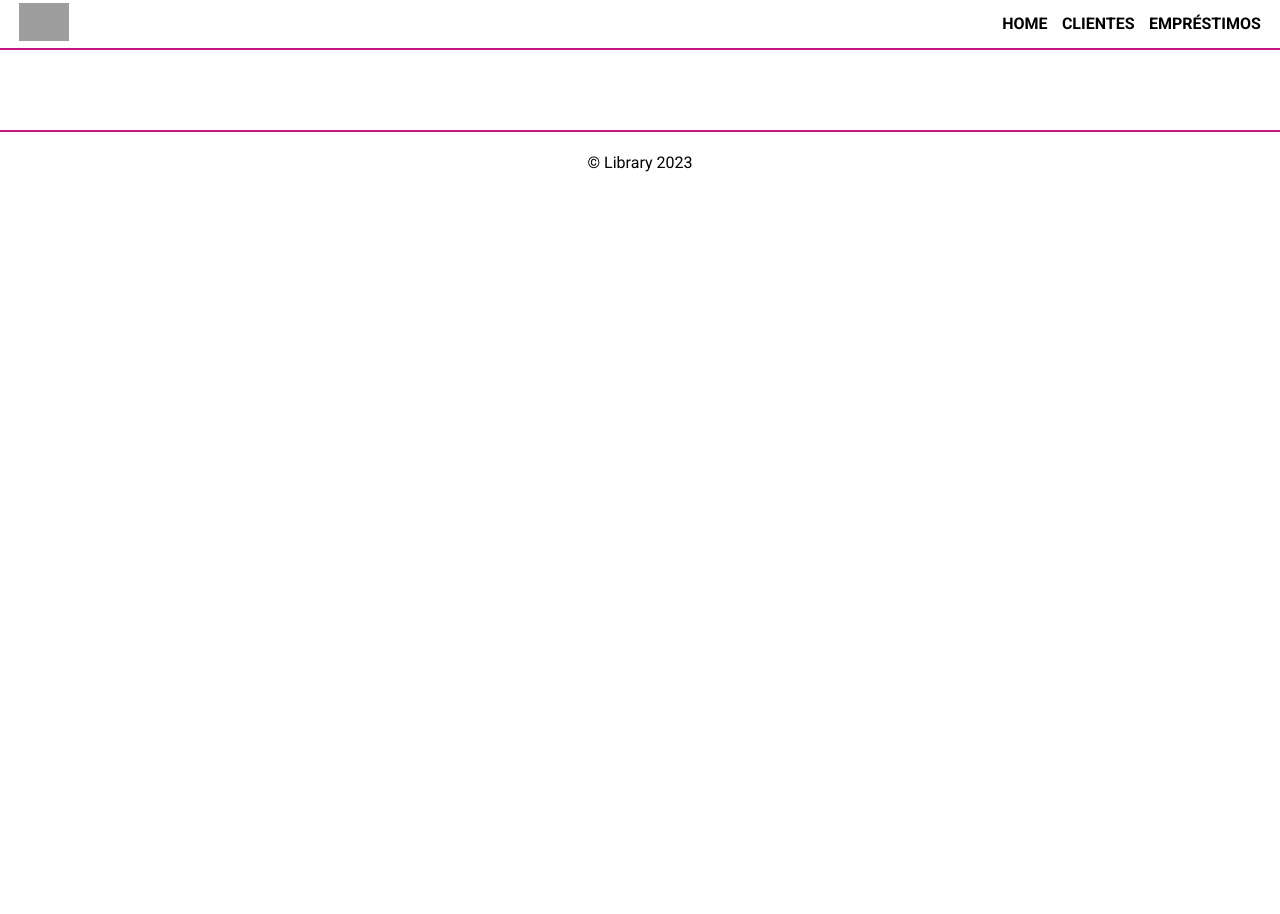
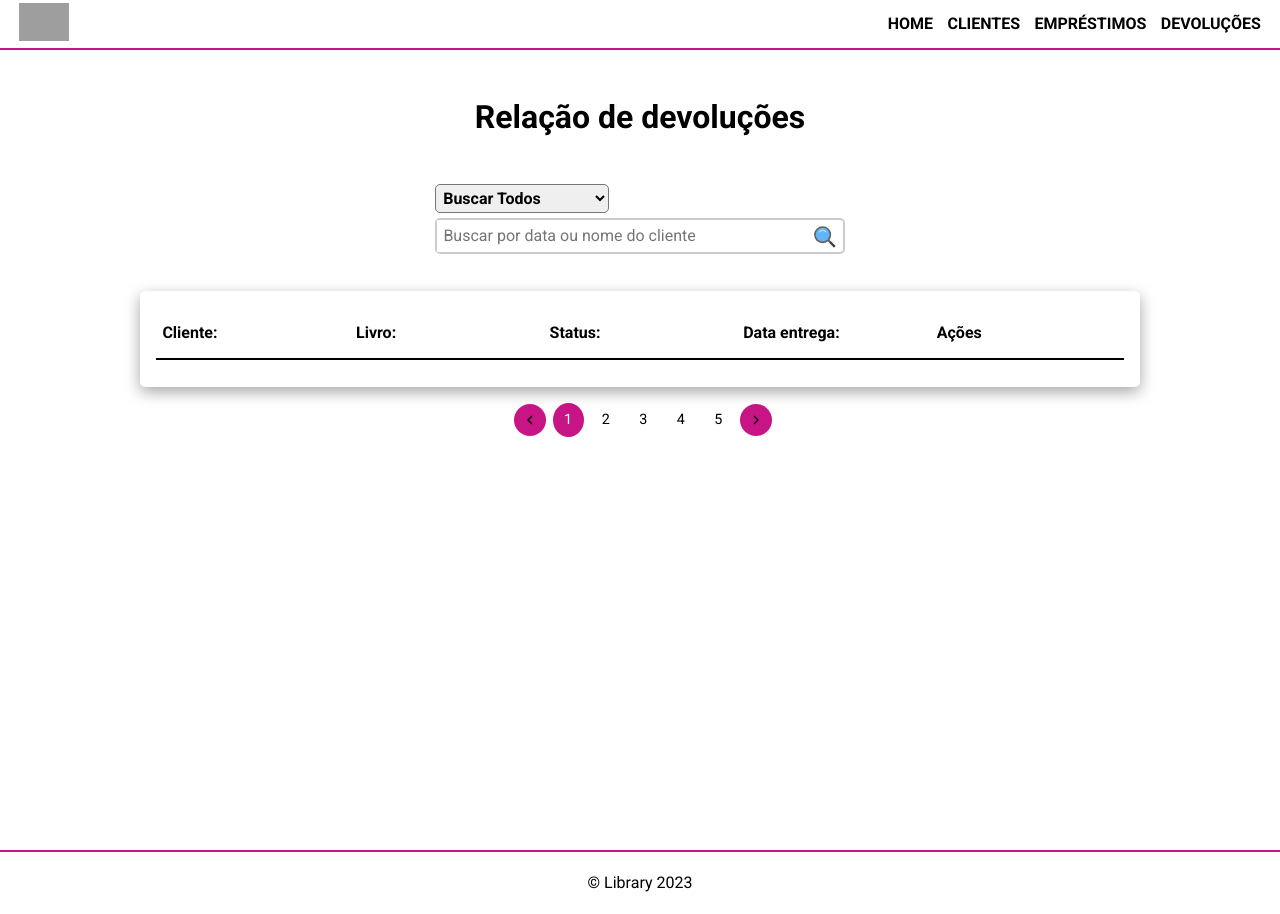
Before and after one commit to JailtonAraujo/project-library, a React (Create React App) app in the folder frontend/my-app/: page /checkout in a window 1280 px wide. Before the commit the page ends 800 px from the top, so only its background shows below. Built offline with nearby package versions, Linux system fonts and the light colour scheme; grey boxes are pictures that could not be loaded.

Commit message:
Inicializando metodos de busca para checkouts

```diff
--- a/frontend/my-app/src/App.tsx
+++ b/frontend/my-app/src/App.tsx
@@ -14,6 +14,7 @@ import AddCustomer from './pages/Customer/AddCustomer/AddCustomer';
 import UpdateCustomer from './pages/UpdateCustomer/UpdateCustomer';
 import NewCheckIn from './pages/CheckIn/NewCheckIn/NewCheckIn';
 import CheckInList from './pages/CheckIn/CheckInList/CheckInList';
+import CheckOutList from './pages/CheckOut/CheckOutList/CheckOutList';
 
 //hooks
 import { ToastContainer } from './hooks/useToast';
@@ -42,6 +43,7 @@ function App() {
             <Route path='/customers/update/:id' element={<UpdateCustomer/>} />
 
             <Route path='/checkin' element={<CheckInList/>} />
+            <Route path='/checkout' element={<CheckOutList/>} />
 
         </Routes>
         <Footer/>
--- a/frontend/my-app/src/components/Navbar/Navbar.tsx
+++ b/frontend/my-app/src/components/Navbar/Navbar.tsx
@@ -14,6 +14,7 @@ const NavBar = () =>{
                     <li><NavLink to='/'>HOME</NavLink></li>
                     <li><NavLink to='/customers'>CLIENTES</NavLink></li>
                     <li><NavLink to='/checkin'>EMPRÉSTIMOS</NavLink></li>
+                    <li><NavLink to='/checkout'>DEVOLUÇÕES</NavLink></li>
                 </ul>
             </div>
         </div>
--- /dev/null
+++ b/frontend/my-app/src/pages/CheckOut/CheckOutList/CheckOutList.module.css
@@ -0,0 +1,118 @@
+.content_list{
+    width: 100%;
+    display: flex;
+    flex-direction: column;
+    align-items: center;
+}
+
+.title{
+    padding: 3em 0em 3em 0em;
+}
+
+.checkout_tbl{
+    width: 1000px;
+    box-shadow: rgba(0, 0, 0, 0.35) 0px 5px 15px;
+    border-radius: 5px;
+    padding: 1em;
+    margin-top: 0.3em;
+}
+
+.header_tbl{
+    display: flex;
+    justify-content: space-between;
+    border-bottom: 2px solid #000;
+    margin-bottom:0.7em ;
+    padding: 1em 0em 1em 0em;
+}
+.header_tbl span{
+    font-weight: bold;
+}
+
+.row_tbl{
+    display: flex;
+    justify-content: space-between;
+    border-bottom: 1px solid #CCC;
+    padding: 0.7em 0em 0.7em 0em ;
+}
+
+.row_tbl span{
+    margin: 0em 0.3em 0em 0.3em;
+    font-weight: 400;
+}
+
+.pending{
+    color: yellow;
+}
+
+.late{
+    color: red;
+}
+
+.modal_content{
+    display: flex;
+    justify-content: space-between;
+    align-items: center;
+    padding-top: 1em;
+}
+
+.details_checkin{
+    width: 86%;
+    margin-right: 2em;
+}
+
+.book_info img{
+    width: 175px;
+}
+
+
+.search_container{
+
+}
+
+.search_container select{
+    border-radius: 5px;
+    padding: 0.2em;
+    outline: none;
+    font-size: 1em;
+    font-weight: bold;
+    margin-bottom: 0.3em;
+}
+
+.search_field{
+    border: 1px solid #CCC;
+    width: 410px;
+    margin-bottom: 2em;
+    position: relative;
+    border-radius: 5px;
+    border: 2px solid #CCC;
+    padding-right: 2.3em;
+}
+
+.search_field input{
+    border: none;
+    font-size: 1em;
+    padding: 0.4em 0.4em;
+    outline: none;
+    width: 100%;
+}
+
+.search_field button{
+    position: absolute;
+    font-size: 1.6em;
+    background: none;
+    margin: 0;
+    padding: 0em 0.2em;
+    top: 13%;
+    bottom: 49%;
+    right: 0;
+}
+
+
+.data_interval{
+    width: 100%;
+    display: flex;
+}
+
+.data_interval label{
+    border-right: 2px solid #000;
+}
--- /dev/null
+++ b/frontend/my-app/src/pages/CheckOut/CheckOutList/CheckOutList.tsx
@@ -0,0 +1,210 @@
+import style from './CheckOutList.module.css';
+
+//hooks
+import { useRef, useState } from "react";
+import { useDispatch } from "react-redux";
+
+//icons
+import { AiFillCloseCircle } from "react-icons/ai";
+import { FcSearch } from "react-icons/fc";
+
+//components
+import Pagination from "../../../components/Pagination/Pagination";
+
+import { environment } from "../../../environments";
+
+
+const uploads = environment.uploads;
+
+const CheckOutList = () => {
+
+
+    const modalRef = useRef<HTMLDivElement>(null);
+    const [checkSelected, setCheckSelected] = useState(null) as any;
+
+    const [optionSearch, setOptionSearch] = useState(0);
+    const [nameSearch, setNameSearch] = useState('');
+
+    const [initialDate, setInitialDate] = useState('');
+    const [finalDate, setFinalDate] = useState('');
+
+    const dispatch = useDispatch<any>();
+
+    const actionsModal = (action: string) => {
+
+        if (action === 'show') {
+            modalRef.current?.classList.add('modal_show');
+        } else if (action === 'close') {
+            modalRef.current?.classList.remove('modal_show');
+        }
+
+    }
+
+    const handleSearch = () => {
+
+        /*
+            CASE 0 -> FIND ALL CHECKINS;
+            CASE 1 -> FIND BY CUSTOMER NAME;
+            CASE 2 -> FIND BY DATE INTERVAL;
+        */
+
+        switch (optionSearch) {
+            case 0:
+                // dispatch(findAll(0));
+                break;
+            case 1:
+                // dispatch(findByCustomerName({ offset: 0, name:nameSearch }));
+                break;
+            case 2:
+                // dispatch(findByDateInterval({offset:0,initialDate,finalDate}));
+                break;
+            default:
+                break;
+        }
+
+    }
+
+    const handlePaginate = (offset: number) => {
+
+        // dispatch(findAll(offset));
+
+        switch (optionSearch) {
+            case 0:
+                // dispatch(findAll(offset));
+                break;
+            case 1:
+                // dispatch(findByCustomerName({ offset:offset, name:nameSearch }));
+                break;
+            case 2:
+                // dispatch(findByDateInterval({offset,initialDate,finalDate}));
+                break;
+            default:
+                break;
+        }
+
+
+    }
+
+    return (
+        <div className='container-main'>
+
+            <div className={style.content_list}>
+                <div className={style.title}>
+                    <h1>Relação de devoluções</h1>
+                </div>
+
+                <div className={style.search_container}>
+                    <select name="select" onChange={(e) => { setOptionSearch(Number(e.target.value)) }}>
+                        <option value="0" defaultValue={0} >Buscar Todos</option>
+                        <option value="1">Buscar por Cliente</option>
+                        <option value="2">Buscar por Intervalo</option>
+                    </select>
+                    <div className={style.search_field}>
+
+                        {(optionSearch <= 1) && (
+                            <input
+                                type='text'
+                                placeholder='Buscar por data ou nome do cliente'
+                                onChange={(e) => setNameSearch(e.target.value)}
+                            />
+                        )}
+
+                        {(optionSearch === 2) && (
+                            <div className={style.data_interval}>
+                                <label>
+                                    <span>Data inicial:</span>
+                                    <input type="date" onChange={(e) => setInitialDate(e.target.value)} />
+                                </label>
+                                <label>
+                                    <span>Data final:</span>
+                                    <input type="date" onChange={(e) => setFinalDate(e.target.value)} />
+                                </label>
+                            </div>
+                        )}
+
+
+                        <button onClick={handleSearch}> <FcSearch /> </button>
+                    </div>
+                </div>
+
+                {/* <h3>{totalElements} resultados encontrados...</h3> */}
+
+                <div className={style.checkout_tbl}>
+                    <div className={style.header_tbl}>
+                        <span>Cliente:</span>
+                        <span>Livro:</span>
+                        <span>Status:</span>
+                        <span>Data entrega:</span>
+                        <span>Ações</span>
+                    </div>
+
+                    {/* {checkInList.length > 0 && checkInList.map((checkIn: Checkin) => (
+
+                        <div className={style.row_tbl} key={checkIn.id}>
+                            <span>{checkIn.customer.name}</span>
+                            <span>{checkIn.book.name}</span>
+                            <span>{checkIn.state}</span>
+                            <span>{checkIn.checkout_date?.toString()}</span>
+                            <span>
+                                <button className='btn' title='Devolver!'><GiReturnArrow /></button>
+                                <button className='btn' title='Detalhes!' onClick={() => { actionsModal('show'); setCheckSelected(checkIn) }}><FiMoreVertical /></button>
+                            </span>
+
+                        </div>
+                    ))} */}
+                </div>
+
+
+                <Pagination
+                    handlePaginate={handlePaginate}
+                    pageCount={5}
+                    itensPerPage={10}
+                />
+
+            </div>
+
+            <div className="modal " ref={modalRef}>
+                <div className="body_modal">
+                    <button className='close_modal' onClick={() => actionsModal('close')}> <AiFillCloseCircle /> </button>
+                    <div className="title">
+                        <h2>Detalhes do emprestimo.</h2>
+                    </div>
+
+                    {checkSelected && (
+
+                        <div className={style.modal_content}>
+                            <div className={style.details_checkin}>
+                                <label className='form-group'>
+                                    <span>Cliente</span>
+                                    <input type="text" readOnly value={checkSelected.customer.name} />
+                                </label>
+
+                                <label className='form-group'>
+                                    <span>Data do emprestimo:</span>
+                                    <input type="text" readOnly value={checkSelected.checkin_date} />
+                                </label>
+
+                                <label className='form-group'>
+                                    <span>Data prevista para devolução:</span>
+                                    <input type="text" readOnly value={checkSelected.checkout_date} />
+                                </label>
+
+                                <label className='form-group'>
+                                    <span>Valor a pagar:</span>
+                                    <input type="text" readOnly value={checkSelected.valor} />
+                                </label>
+                            </div>
+                            <div className={style.book_info}>
+                                <img src={`${uploads}/books/${checkSelected.book.image}`} alt="img_book" />
+                            </div>
+                        </div>
+
+                    )}
+
+                </div>
+            </div>
+        </div>
+    )
+}
+
+export default CheckOutList
```
